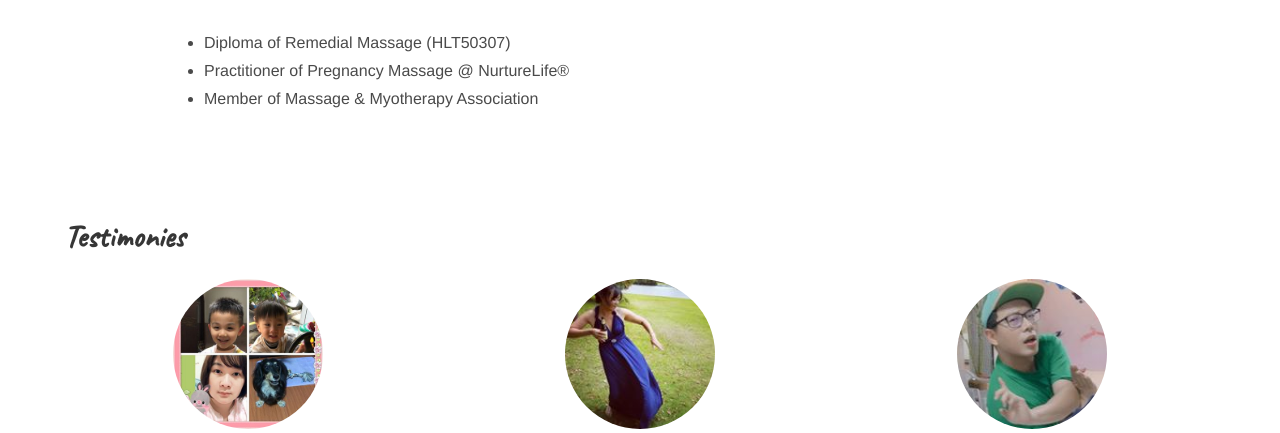
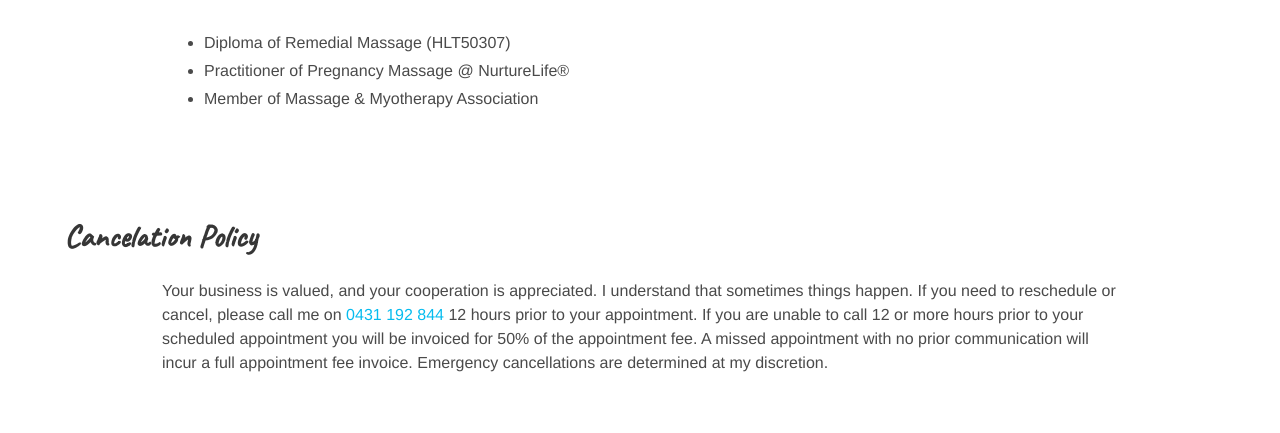
Before and after one commit to pentwo/gatsby-icare, a Gatsby site: page / in a window 1280 px wide. Shown: the part 3624-4057 px from the top of the page. Built offline with nearby package versions, Linux system fonts and the light colour scheme; Gatsby itself is replaced by a stand-in of ours.

Commit message:
feat: add cancelation policy

```diff
--- /dev/null
+++ b/src/components/Cancelation.js
@@ -0,0 +1,30 @@
+import React, { Component } from 'react'
+import { graphql, StaticQuery } from 'gatsby'
+import Img from 'gatsby-image'
+
+export default class Cancelation extends Component {
+  render() {
+    return (
+      <div className="container">
+        <h1 className="title">Cancelation Policy</h1>
+        <div className="columns">
+          <div className="content">
+            <div className="column is-10 is-offset-1">
+              <p>
+                Your business is valued, and your cooperation is appreciated. I
+                understand that sometimes things happen. If you need to
+                reschedule or cancel, please call me on
+                <a href="tel:+61431192844"> 0431 192 844</a> 12 hours prior to
+                your appointment. If you are unable to call 12 or more hours
+                prior to your scheduled appointment you will be invoiced for 50%
+                of the appointment fee. A missed appointment with no prior
+                communication will incur a full appointment fee invoice.
+                Emergency cancellations are determined at my discretion.
+              </p>
+            </div>
+          </div>
+        </div>
+      </div>
+    )
+  }
+}
--- a/src/pages/index.js
+++ b/src/pages/index.js
@@ -13,6 +13,7 @@ import Nav from '../components/nav'
 import Map from '../components/map'
 import Testimony from '../components/testimony'
 import Features from '../components/features'
+import Cancelation from '../components/Cancelation'
 
 // if (typeof window !== 'undefined') {
 //   ReactGA.initialize('UA-126836067-1')
@@ -98,6 +99,9 @@ const IndexPage = ({ data }) => {
           </div>
         </div>
       </section>
+      <section className="section">
+        <Cancelation></Cancelation>
+      </section>
       <section className="section testimony">
         <Testimony avatarInfo={data.AvatarQueryAll.edges} />
       </section>
--- a/src/pages/price.js
+++ b/src/pages/price.js
@@ -8,6 +8,7 @@ import Layout from '../components/layout'
 import SEO from '../components/seo'
 import Hero from '../components/hero'
 import BgImage from '../components/BgImage'
+import Cancelation from '../components/Cancelation'
 
 const SecondPage = ({ data }) => (
   <Layout>
@@ -229,6 +230,10 @@ const SecondPage = ({ data }) => (
         </div>
       </section>
     </BgImage>
+
+    <section className="section">
+      <Cancelation />
+    </section>
   </Layout>
 )
 
```
